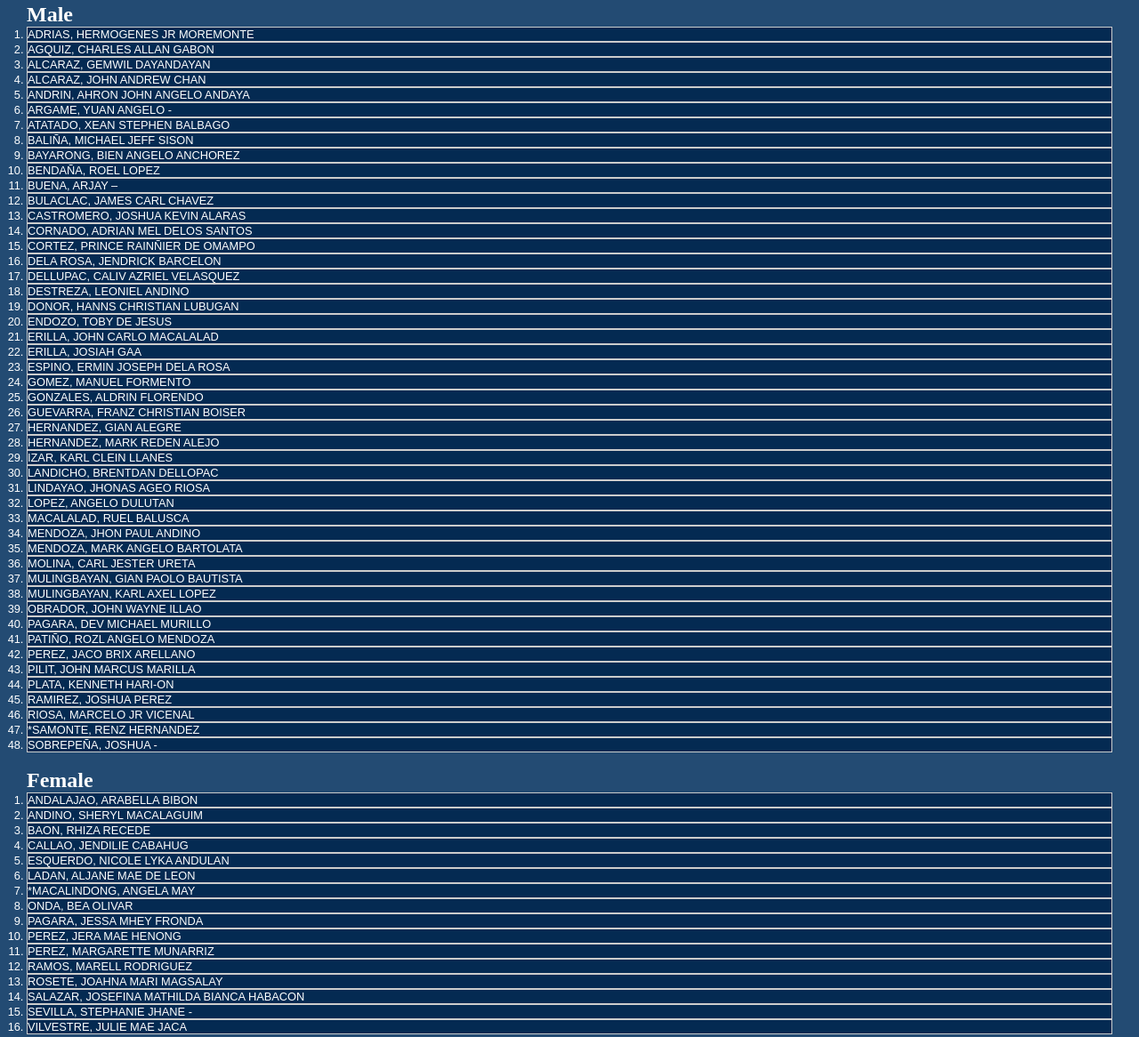
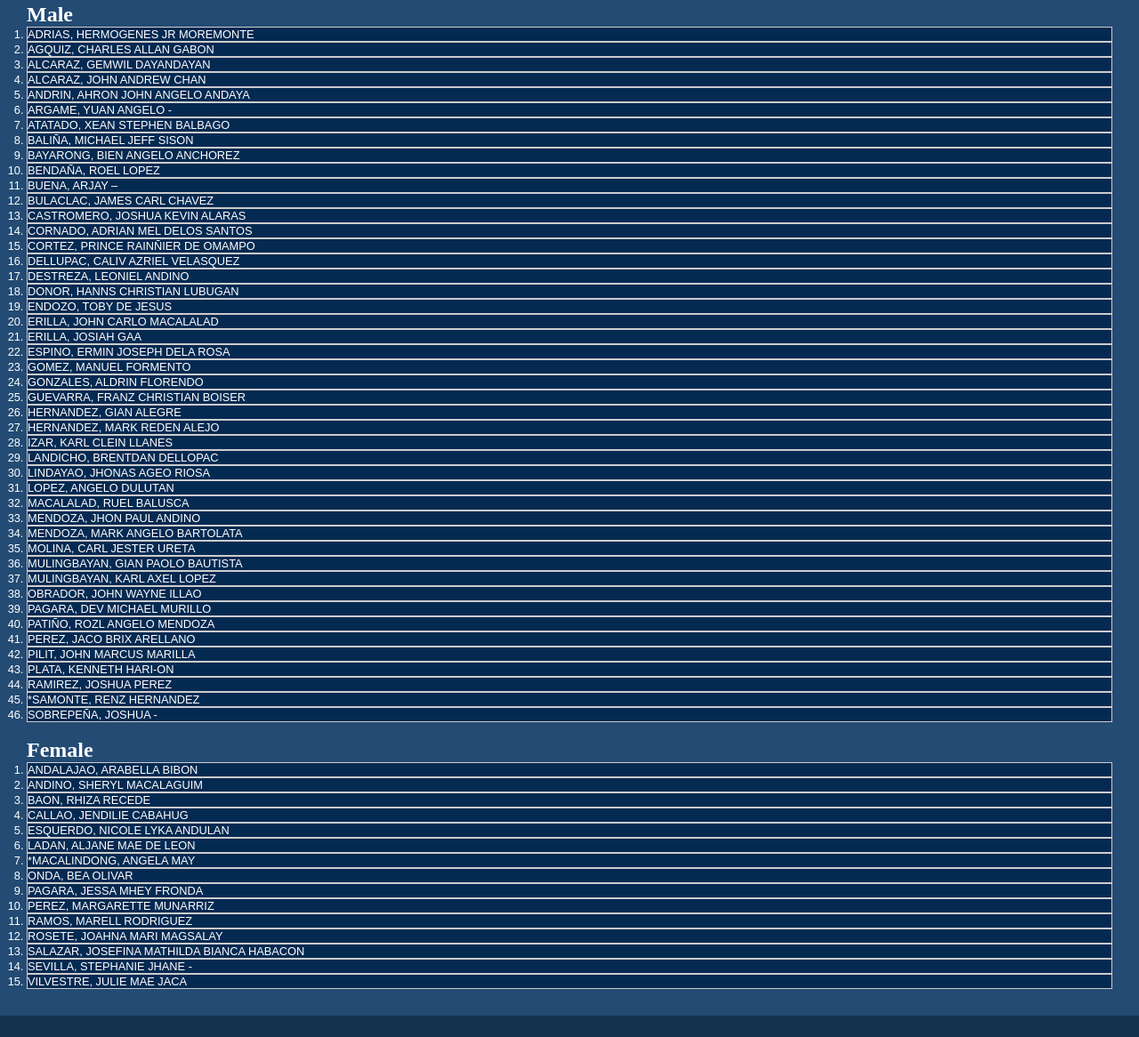
Before and after one commit to 771Folders/emiliosentillas, a plain HTML site: page students.html in a window 1280 px wide. Shown: the part 94-1260 px from the top of the page at 89% size. Drawn offline with Linux system fonts and the light colour scheme.

Commit message:
Update students.html

```diff
--- a/students.html
+++ b/students.html
@@ -41,7 +41,6 @@
             <li>CASTROMERO, JOSHUA KEVIN ALARAS</li>
             <li>CORNADO, ADRIAN MEL DELOS SANTOS</li>
             <li>CORTEZ, PRINCE RAINÑIER DE OMAMPO</li>
-            <li>DELA ROSA, JENDRICK BARCELON</li>
             <li>DELLUPAC, CALIV AZRIEL VELASQUEZ</li>
             <li>DESTREZA, LEONIEL ANDINO</li>
             <li>DONOR, HANNS CHRISTIAN LUBUGAN</li>
@@ -71,7 +70,6 @@
             <li>PILIT, JOHN MARCUS MARILLA</li>
             <li>PLATA, KENNETH HARI-ON</li>
             <li>RAMIREZ, JOSHUA PEREZ</li>
-            <li>RIOSA, MARCELO JR VICENAL</li>
             <li>*SAMONTE, RENZ HERNANDEZ</li>
             <li>SOBREPEÑA, JOSHUA -</li>
         </ol>
@@ -87,7 +85,6 @@
             <li>*MACALINDONG, ANGELA MAY</li>
             <li>ONDA, BEA OLIVAR</li>
             <li>PAGARA, JESSA MHEY FRONDA</li>
-            <li>PEREZ, JERA MAE HENONG</li>
             <li>PEREZ, MARGARETTE MUNARRIZ</li>
             <li>RAMOS, MARELL RODRIGUEZ</li>
             <li>ROSETE, JOAHNA MARI MAGSALAY</li>
```
